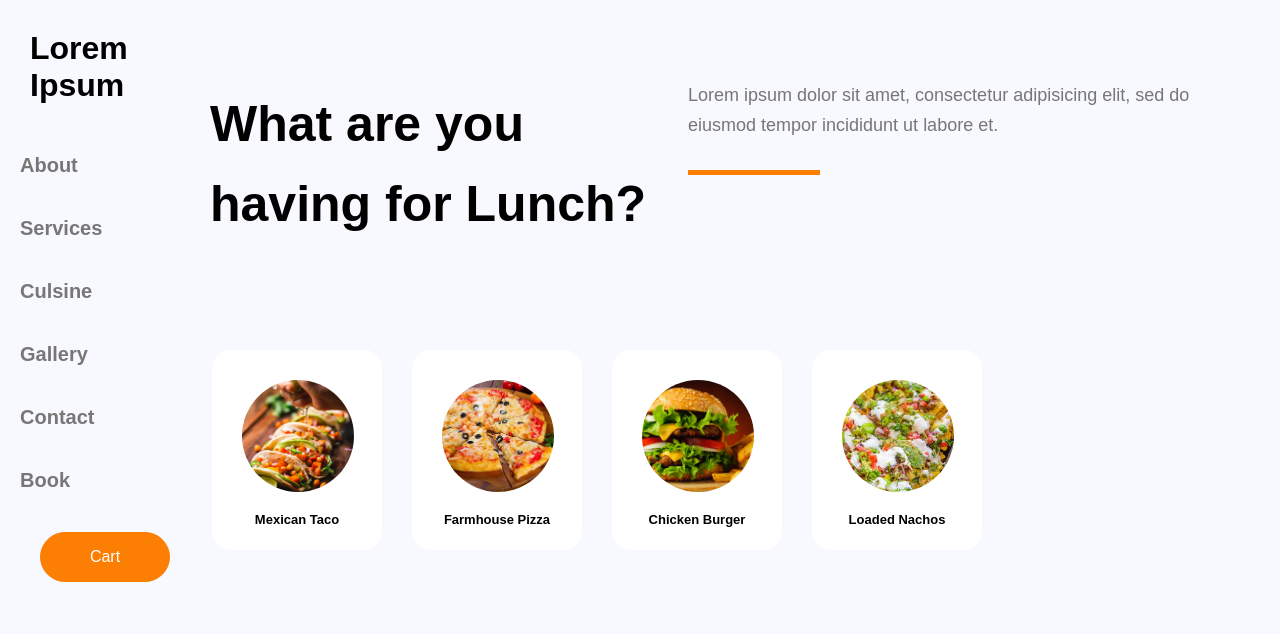
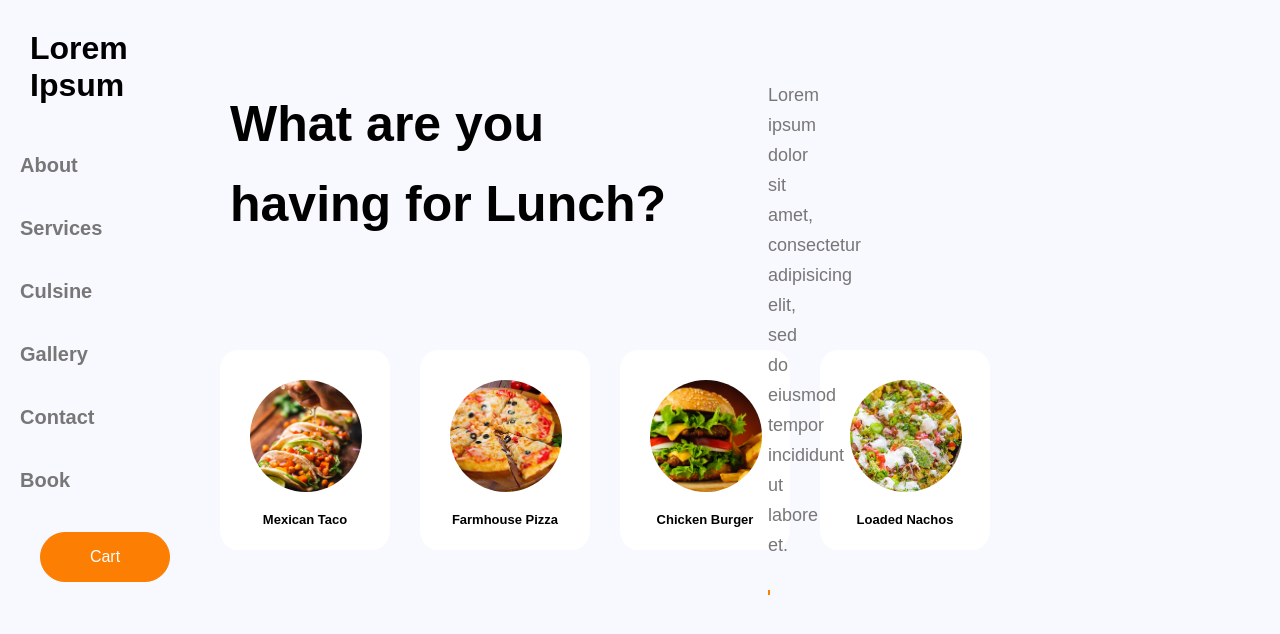
Before and after one commit to sameenakhanum/inkoop-assignment, a plain HTML site: page index.html in a window 1280 px wide. Drawn offline with Linux system fonts and the light colour scheme.

Commit message:
first commit

```diff
--- a/main.css
+++ b/main.css
@@ -137,23 +137,25 @@ color: #777777;
     }
     .main-heading h1{
         margin-top: -33rem;
-        margin-left: 180px;
+        margin-left: 200px;
         font-size: 50px;
         line-height: 5rem;
         font-weight: bold;
     }
     .content{
-        margin-top: -30rem;
+        margin: -30rem 48rem 8rem;
+        /* margin-top: -30rem;
         margin-left: 43rem;
-        margin-right: 4rem;
+        margin-right: 4rem; */
     }
     .content p{
         font-size: 18px;
         line-height: 30px;
     }
     .container{
-        margin-left: 12rem;
-        margin-top: 6rem;
+        margin: 6rem 0 0 200px;
+        /* margin-left: 12rem;
+        margin-top: 6rem; */
     }
 
  }
```
